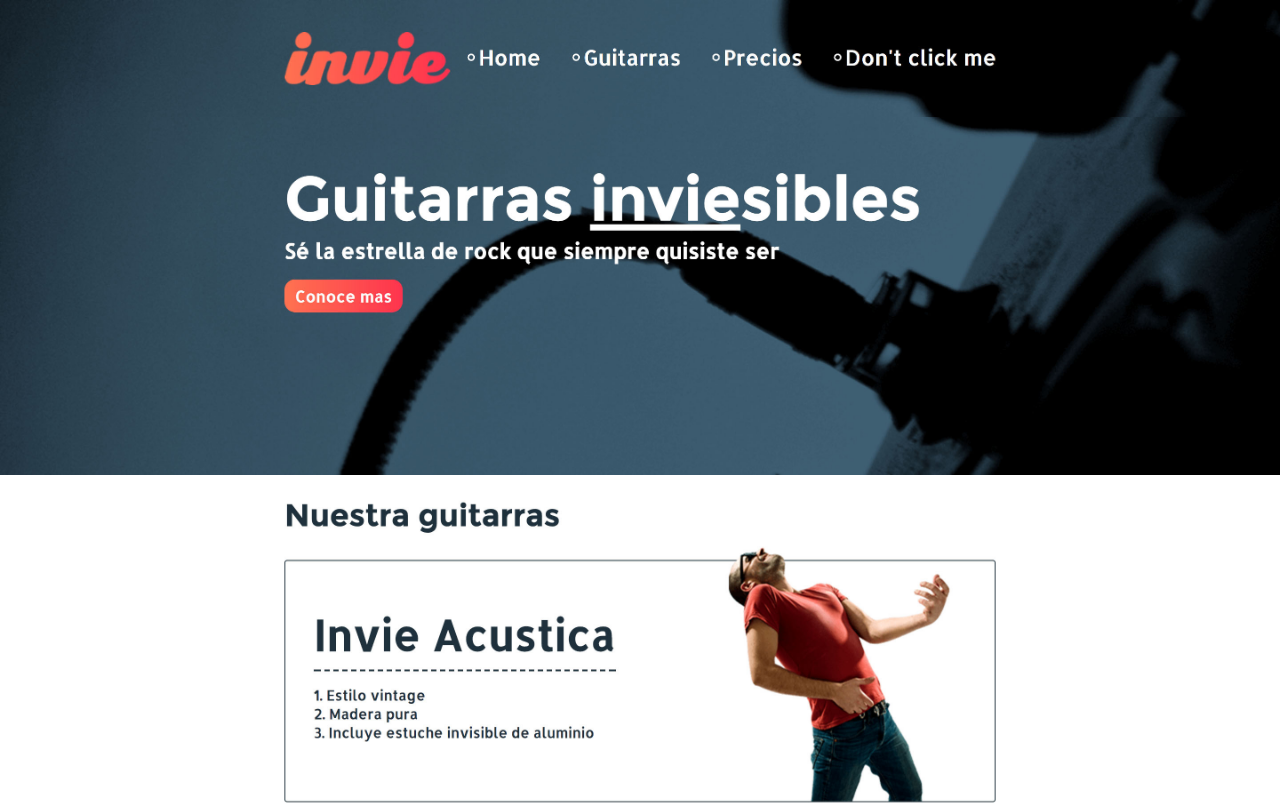
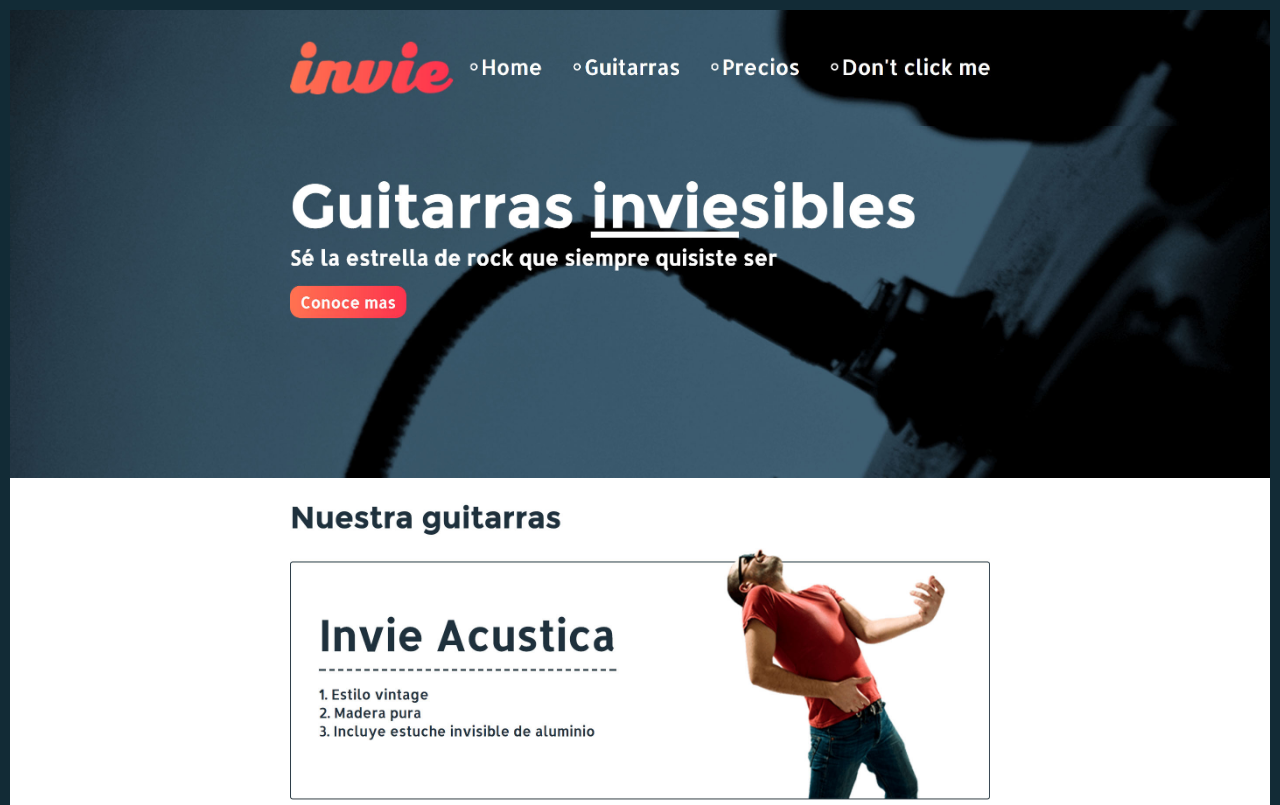
Before and after one commit to camiloardilaleg/invie-github, a plain HTML site: page index.html in a window 1280 px wide. Shown: the top 805 px of the page. Drawn offline with Linux system fonts and the light colour scheme.

Commit message:
hotfix 1

```diff
--- a/index.html
+++ b/index.html
@@ -6,6 +6,7 @@
     <style media="screen">
         body{
             margin: 0;
+            border: 10px solid #122b36;
         }
         img{
             max-width: 100%;
```
